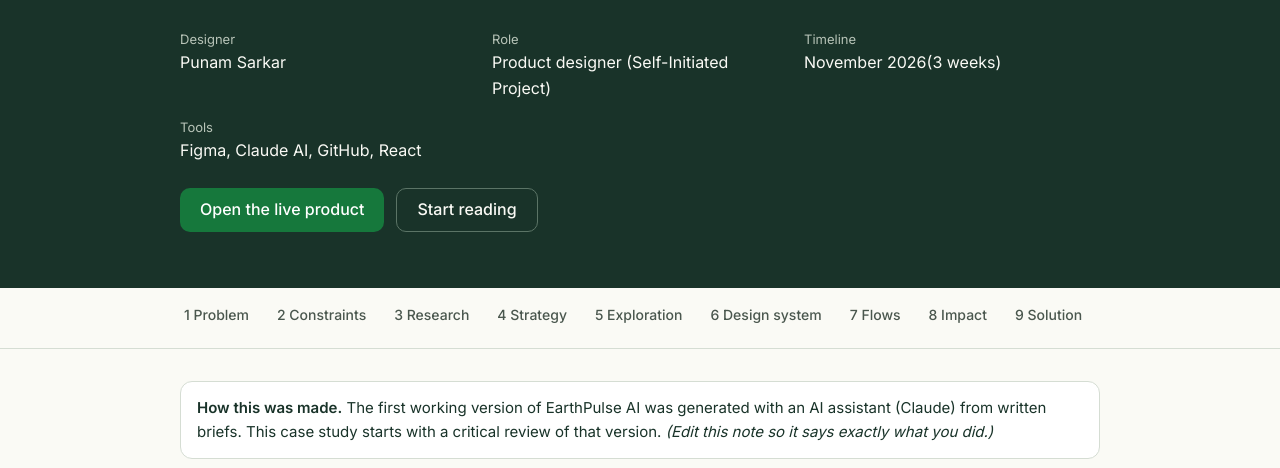
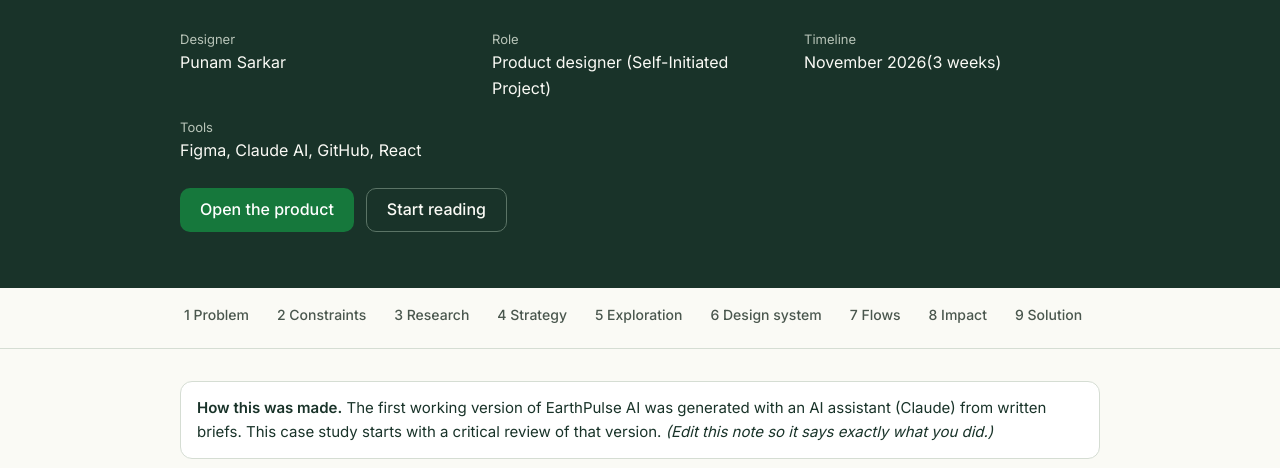
Before and after one commit to sarkarpunam56789-coder/earthpulse-ai-product-design-case-study-, a website: page index.html in a window 1280 px wide. Shown: the part 279-747 px from the top of the page. Drawn offline with Linux system fonts and the light colour scheme; a web font is replaced by a local one.

Commit message:
Update index.html

```diff
--- a/index.html
+++ b/index.html
@@ -26,7 +26,7 @@
       <div><dt>Tools</dt><dd>Figma, Claude AI, GitHub, React</dd></div>
     </dl>
     <p class="links">
-      <a class="btn" href="https://earthpulse-ai-self.vercel.app/" target="_blank" rel="noopener">Open the live product</a>
+      <a class="btn" href="https://earthpulse-ai-self.vercel.app/" target="_blank" rel="noopener">Open the product</a>
       <a class="btn ghost" href="#problem">Start reading</a>
     </p>
   </div>
```
